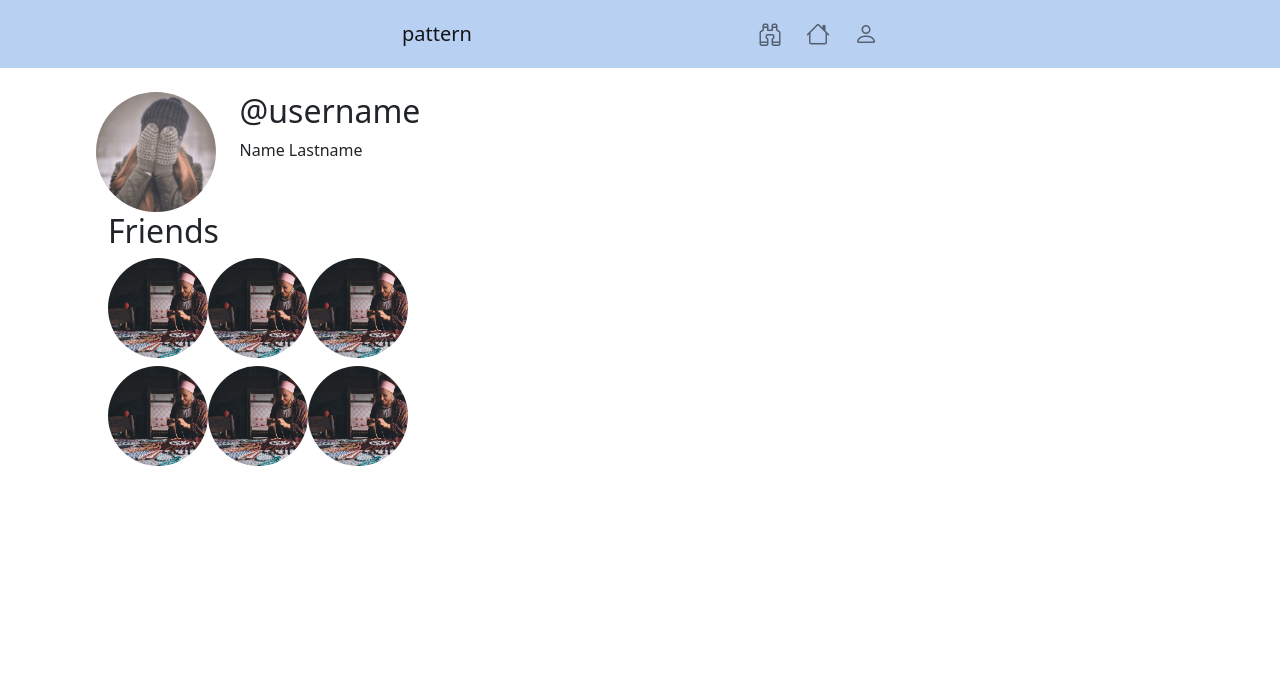
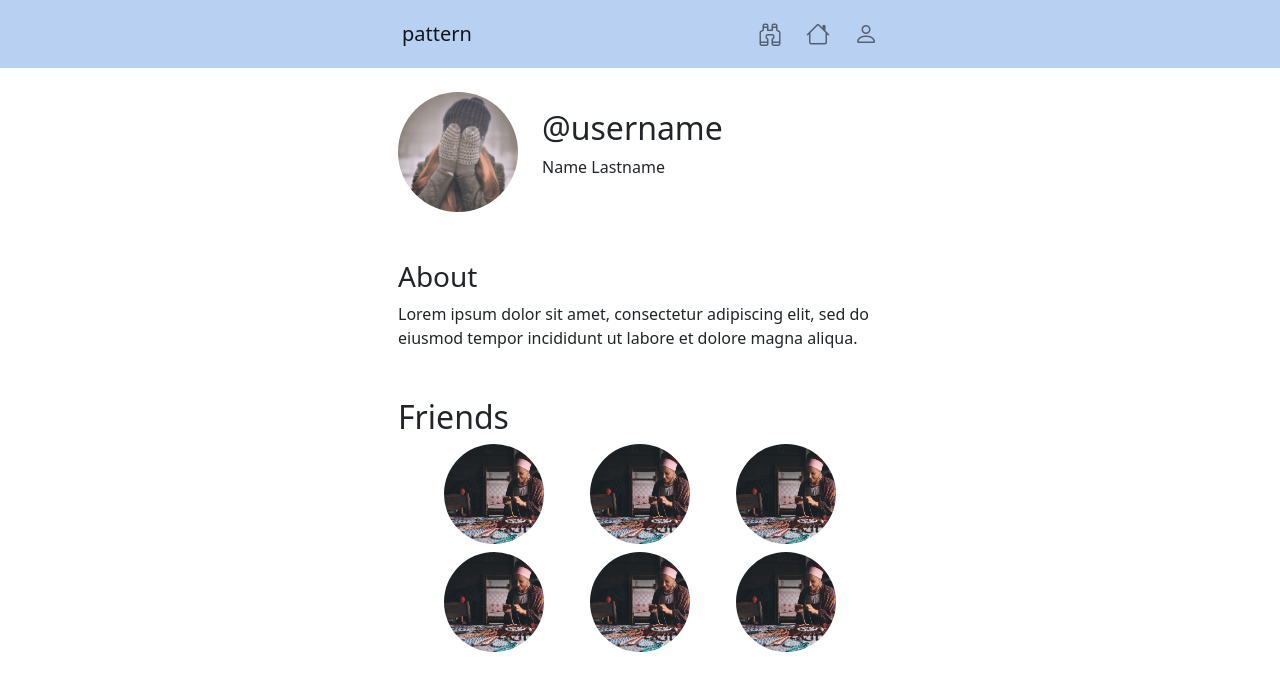
Before and after one commit to mathildeew/css-frameworks-ca, a website: page profile.html in a window 1280 px wide. Drawn offline with nearby package versions, Linux system fonts and the light colour scheme.

Commit message:
align all items center with class and sass

```diff
--- a/profile.html
+++ b/profile.html
@@ -30,8 +30,8 @@
       </div>
     </nav>
 
-    <main class="d-flex flex-column align-items-center maxW mx-2">
-      <section class="d-flex flex-row">
+    <main class="maxW mx-auto">
+      <section class="d-flex flex-row align-items-center mb-5 mx-2">
         <div class="profilePic userPic me-4"></div>
         <div class="">
           <h2>@username</h2>
@@ -39,15 +39,23 @@
         </div>
       </section>
 
-      <section class="friends">
+      <section class="about mb-5 mx-2">
+        <h3>About</h3>
+        <p>
+          Lorem ipsum dolor sit amet, consectetur adipiscing elit, sed do
+          eiusmod tempor incididunt ut labore et dolore magna aliqua.
+        </p>
+      </section>
+
+      <section class="friends mb-5 mx-2">
         <h2>Friends</h2>
-        <div class="container">
-          <div class="row mb-2">
+        <div class="container text-center">
+          <div class="row justify-content-evenly mb-2">
             <div class="friendPic userPic"></div>
             <div class="friendPic userPic"></div>
             <div class="friendPic userPic"></div>
           </div>
-          <div class="row mb-2">
+          <div class="row justify-content-evenly mb-2">
             <div class="friendPic userPic"></div>
             <div class="friendPic userPic"></div>
             <div class="friendPic userPic"></div>
--- a/src/scss/styles.scss
+++ b/src/scss/styles.scss
@@ -28,8 +28,9 @@ a {
 }
 
 .maxW {
+  min-width: 1px;
   max-width: 500px;
-  margin: 0 auto;
+  //   margin: 10px auto;
 }
 
 i {
```
Also changed, not shown: home.html (+4 -2 lines), dist/css/styles.css, 1 other file.
